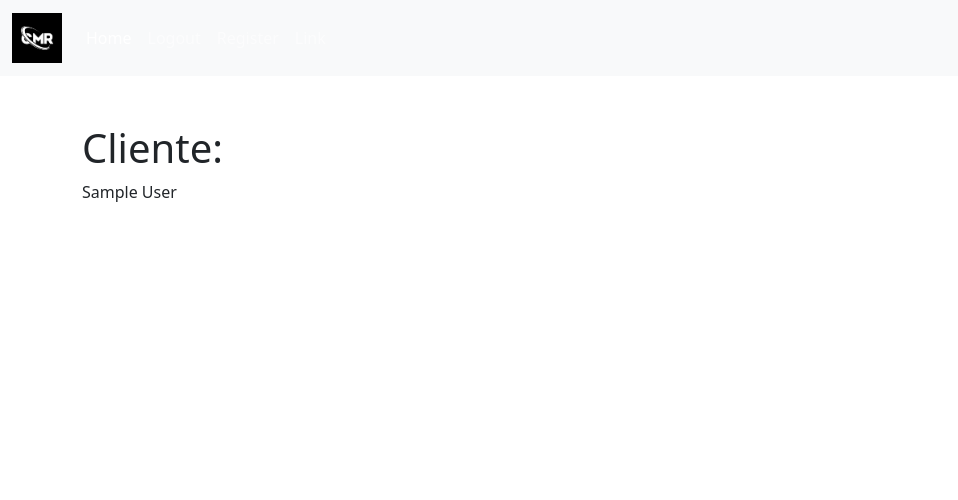
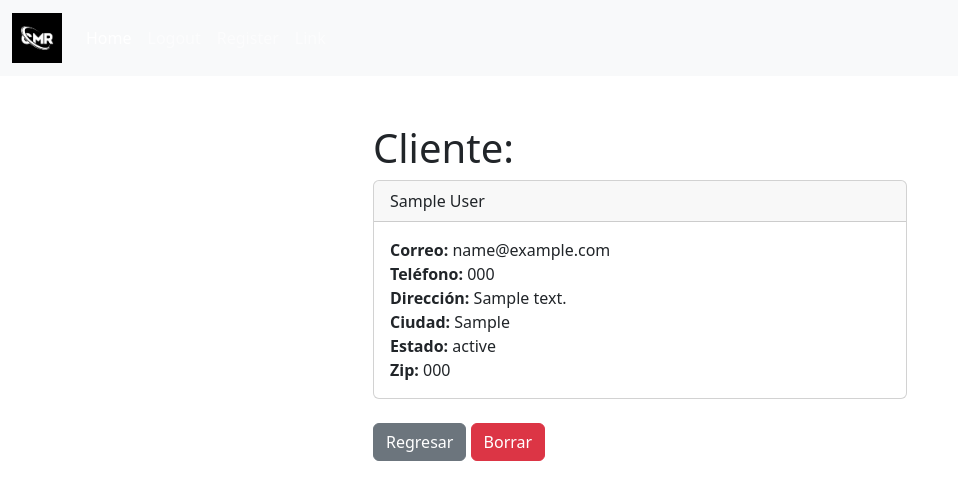
Before and after one commit to cjorellana/dcrm, a Django app: page /record/1 in a window 1280 px wide. Shown: the top 500 px of the page, without its empty margins (0-958 px from the left). Run offline with Django 4.2, Linux system fonts and the light colour scheme; a user stored in the database is signed in; tables that the repository leaves empty hold one stand-in row (values such as "Sample post"); some libraries are stand-ins or nearby versions.

Commit message:
se mejora record

```diff
--- a/dcrm/website/templates/record.html
+++ b/dcrm/website/templates/record.html
@@ -4,7 +4,43 @@
 
 {% block body %}
 
-<h1>Cliente:</h1>
-{{ record }}
+
+
+<div class="container">
+    <div class="row">
+        <div class="col-12 col-md-6 offset-md-3">
+            <h1>Cliente:</h1>
+
+            <div class="card">
+                <div class="card-header">
+                    {{ record.first_name }} {{ record.last_name }}
+                </div>
+                <div class="card-body">
+                    <p class="card-text">
+                        <strong>Correo: </strong>
+                        {{ record.email }} <br />
+                        <strong>Teléfono: </strong>
+                        {{ record.phone }} <br />
+                        <strong>Dirección: </strong>
+                        {{ record.address }} <br />
+                        <strong>Ciudad: </strong>
+                        {{ record.city }} <br />
+                        <strong>Estado: </strong>
+                        {{ record.state }} <br />
+                        <strong>Zip: </strong>
+                        {{ record.zipcode }} <br />
+                    </p>
+                </div>
+            </div>
+
+            <br />
+            <a href="{% url 'home' %}" class="btn btn-secondary"> Regresar </a>
+            <a href="{% url 'home' %}" class="btn btn-danger"> Borrar </a>
+
+        </div>
+
+
+    </div>
+</div>
 
 {% endblock %}
```
